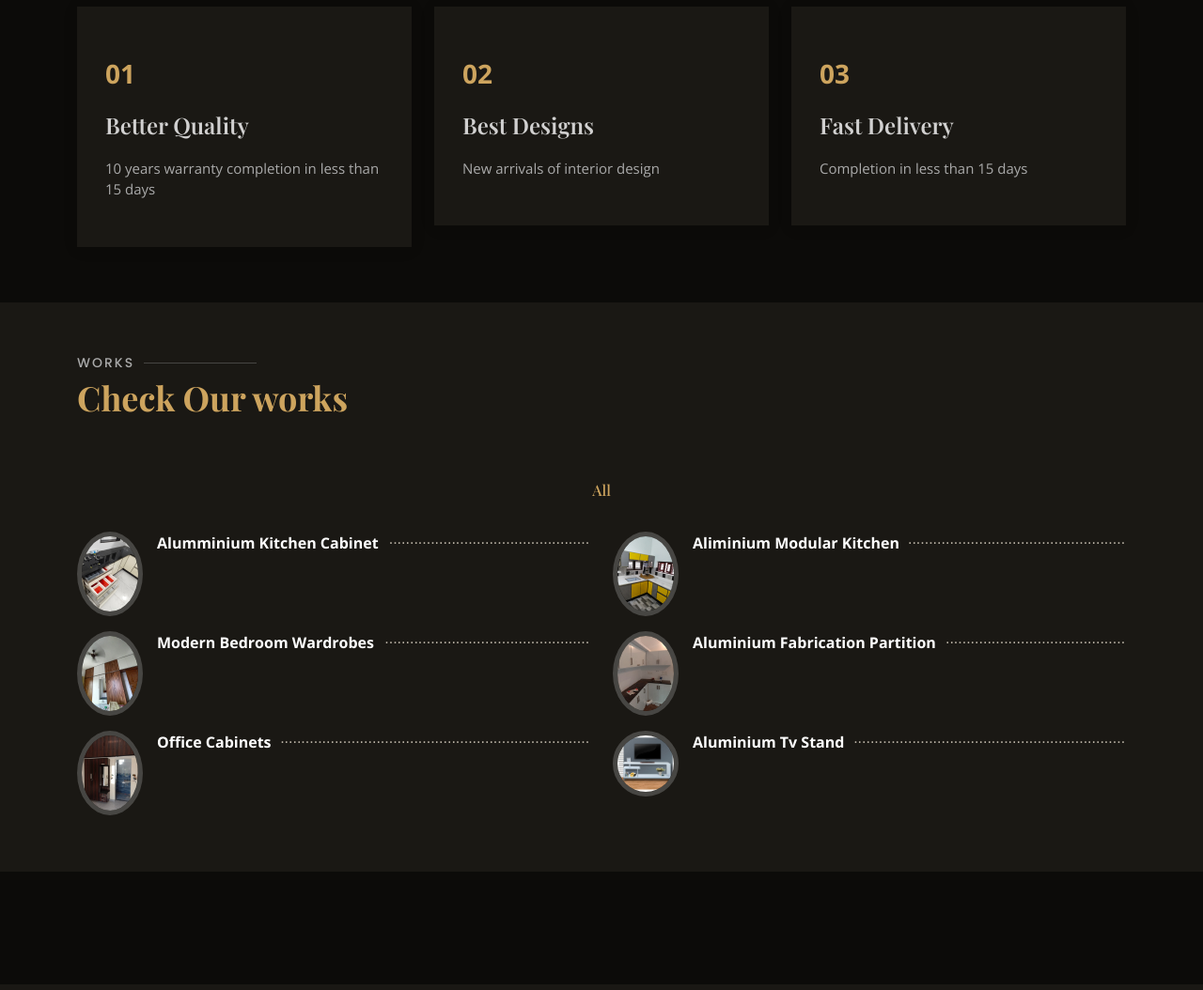
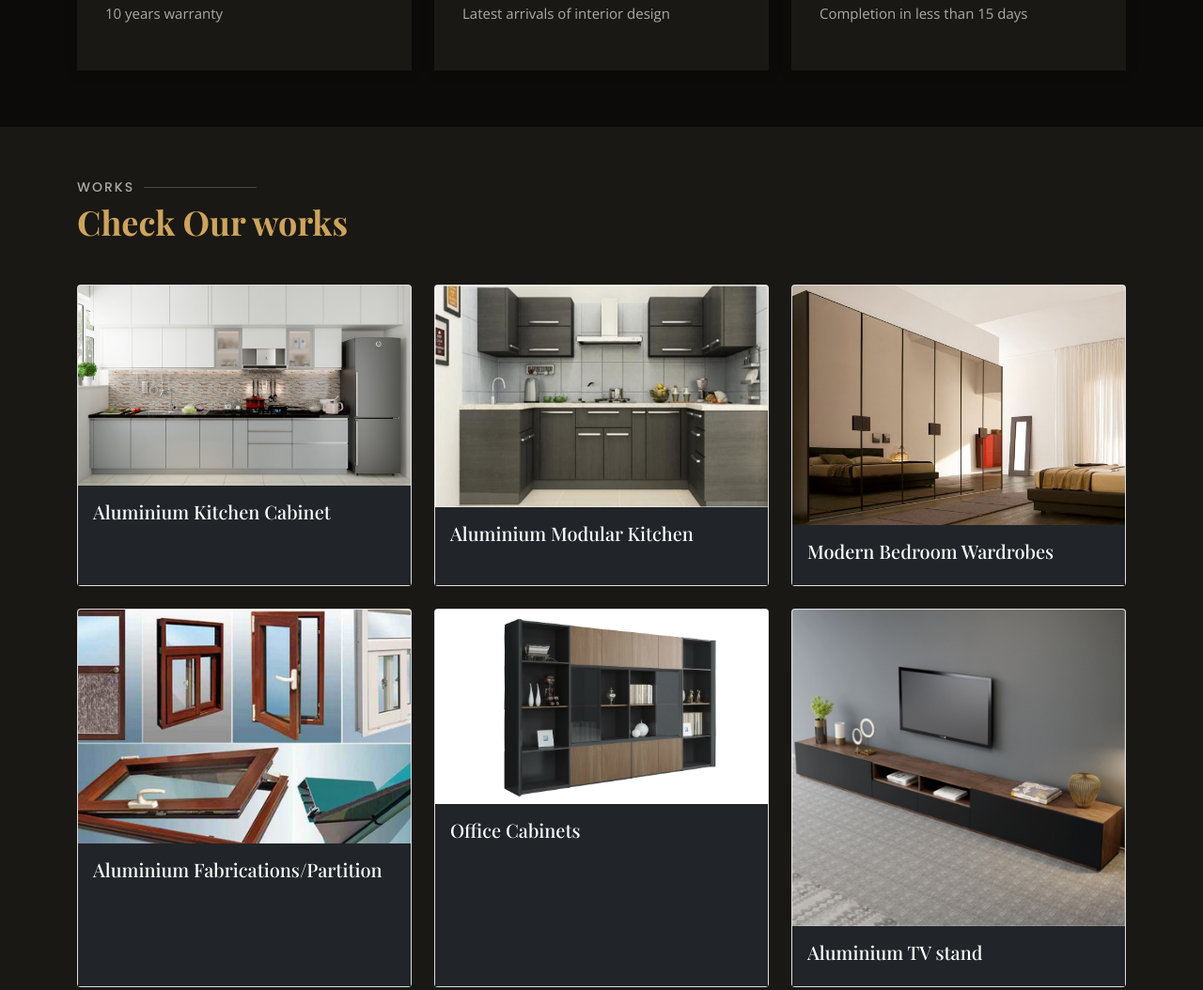
Before and after one commit to sahadpk/designfab, a plain HTML site: page index.html in a window 1280 px wide. Shown: the part 1533-2587 px from the top of the page at 94% size. Drawn offline with nearby package versions, Linux system fonts and the light colour scheme; a web font is replaced by a local one.

Commit message:
updated card

```diff
--- a/assets/css/style.css
+++ b/assets/css/style.css
@@ -399,7 +399,7 @@ h1, h2, h3, h4, h5, h6 {
 #hero {
   width: 100%;
   height: 100vh;
-  background: url("../img/gallery/image26.jpg") top center;
+  background: url("../img/gallery/imagemain1.jpg") top center;
   background-size: cover;
   position: relative;
   padding: 0;
@@ -1531,6 +1531,7 @@ section {
   height: 50px;
   width: 50px;
   cursor: pointer;
+
 }
 .ph-icon{
   padding: 10px;
@@ -1538,4 +1539,5 @@ section {
   color: #0052a5;
   cursor: pointer;
 
-}
+
+}
--- a/index.html
+++ b/index.html
@@ -106,7 +106,7 @@
         <div class="row">
           <div class="col-lg-6 order-1 order-lg-2" data-aos="zoom-in" data-aos-delay="100">
             <div class="about-img">
-              <img src="assets/img/gallery/image15.jpg" alt="" style="width: 100%;">
+              <img src="assets/img/gallery/image37" alt="" style="width: 100%;">
             </div>
           </div>
           <div class="col-lg-6 pt-4 pt-lg-0 order-2 order-lg-1 content">
@@ -145,7 +145,7 @@
             <div class="box" data-aos="zoom-in" data-aos-delay="100">
               <span>01</span>
               <h4>Better Quality</h4>
-               <p>10 years warranty completion in less than 15 days</p>
+               <p>10 years warranty</p>
             </div>
           </div>
 
@@ -153,7 +153,7 @@
             <div class="box" data-aos="zoom-in" data-aos-delay="200">
               <span>02</span>
               <h4>Best Designs </h4>
-              <p>New arrivals of interior design</p>
+              <p>Latest arrivals of interior design</p>
             </div>
           </div>
 
@@ -179,60 +179,61 @@
           <p>Check Our works</p>
         </div>
 
-        <div class="row" data-aos="fade-up" data-aos-delay="100">
-          <div class="col-lg-12 d-flex justify-content-center mt-3">
-            <ul id="menu-flters">
-              <li data-filter="*" class="filter-active">All</li>
-            </ul>
+        <div class="row row-cols-1 row-cols-md-3 g-4">
+          <div class="col">
+            <div class="card h-100">
+              <img src="assets/img/gallery/image30.jpg" class="card-img-top" alt="...">
+              <div class="card-body bg-dark">
+                <h5 class="card-title">Aluminium Kitchen Cabinet</h5>
+                <!-- <p class="card-text">This is a longer card with supporting text below as a natural lead-in to additional content. This content is a little bit longer.</p> -->
               </div>
             </div>
-
-        <div class="row menu-container" data-aos="fade-up" data-aos-delay="200">
-
-          <div class="col-lg-6 menu-item filter-starters mt-3">
-            <img src="assets/img/gallery/image12.jpg" class="menu-img" alt="">
-            <div class="menu-content">
-              <a href="#">Alumminium Kitchen Cabinet</a>
           </div>
-
-          </div>
-
-           <div class="col-lg-6 menu-item filter-specialty mt-3">
-            <img src="assets/img/gallery/image10.jpg" class="menu-img" alt="">
-            <div class="menu-content">
-              <a href="#">Aliminium Modular Kitchen</a>
-            </div>
-
-            </div>
-           <div class="col-lg-6 menu-item filter-starters mt-3">
-            <img src="assets/img/gallery/image3.jpg" class="menu-img" alt="">
-            <div class="menu-content">
-              <a href="#">Modern Bedroom Wardrobes</a>
+          <div class="col">
+            <div class="card h-100">
+              <img src="assets/img/gallery/image31.jpg" class="card-img-top" alt="...">
+              <div class="card-body bg-dark">
+                <h5 class="card-title">Aluminium Modular Kitchen</h5>
+                <!-- <p class="card-text">This is a short card.</p> -->
               </div>
             </div>
-
-           <div class="col-lg-6 menu-item filter-salads mt-3">
-            <img src="assets/img/gallery/image20.jpg" class="menu-img" alt="">
-            <div class="menu-content">
-              <a href="#">Aluminium Fabrication Partition</a>
           </div>
-
+          <div class="col">
+            <div class="card h-100">
+              <img src="assets/img/gallery/image32.jpg" class="card-img-top" alt="...">
+              <div class="card-body bg-dark">
+                <h5 class="card-title">Modern Bedroom Wardrobes</h5>
+                <!-- <p class="card-text">This is a longer card with supporting text below as a natural lead-in to additional content.</p> -->
               </div>
-
-          <div class="col-lg-6 menu-item filter-specialty mt-3">
-            <img src="assets/img/gallery/image19.jpg" class="menu-img" alt="">
-            <div class="menu-content">
-              <a href="#">Office Cabinets</a>
             </div>
-
           </div>
-
-          <div class="col-lg-6 menu-item filter-starters mt-3">
-            <img src="assets/img/gallery/image29.jpg" class="menu-img" alt="">
-            <div class="menu-content">
-              <a href="#">Aluminium Tv Stand</a>
+          <div class="col">
+            <div class="card h-100">
+              <img src="assets/img/gallery/image33.png" class="card-img-top" alt="...">
+              <div class="card-body bg-dark">
+                <h5 class="card-title">Aluminium Fabrications/Partition</h5>
+                <!-- <p class="card-text">This is a longer card with supporting text below as a natural lead-in to additional content.</p> -->
               </div>
-
+            </div>
+          </div>
+          <div class="col">
+            <div class="card h-100">
+              <img src="assets/img/gallery/image34.jpg" class="card-img-top" alt="...">
+              <div class="card-body bg-dark">
+                <h5 class="card-title">Office Cabinets</h5>
+                <!-- <p class="card-text">This is a longer card with supporting text below as a natural lead-in to additional content.</p> -->
+              </div>
+            </div>
+          </div>
+          <div class="col">
+            <div class="card h-100">
+              <img src="assets/img/gallery/image36.jpg" class="card-img-top" alt="...">
+              <div class="card-body bg-dark">
+                <h5 class="card-title">Aluminium TV stand</h5>
+                <!-- <p class="card-text">This is a longer card with supporting text below as a natural lead-in to additional content. This content is a little bit longer.</p> -->
+              </div>
+            </div>
+          </div>
         </div>
 
 
@@ -363,8 +364,8 @@
           </div>
 
         </div>
-
-        <!-- <button type="button" class="btn btn-primary" style="text-align: center;">View All </button> -->
+   <!-- <a href="gallery.html"></a>
+        <button type="button" class="btn btn-primary" style="text-align: center;">View All </button> -->
       </section><!-- End Gallery Section -->
 
       <!-- ======= Chefs Section ======= -->
```
Also changed, not shown: assets/img/gallery/image30.avif (added), assets/img/gallery/image30.jpg (added), assets/img/gallery/image31.jpg (added), assets/img/gallery/image32.jpg (added), assets/img/gallery/image33.png (added), assets/img/gallery/image34.jpg (added), assets/img/gallery/image35.webp (added), assets/img/gallery/image36.jpg (added), assets/img/gallery/image37.jpeg (added), assets/img/gallery/imagemain1.jpg (added). Lines whose indentation alone changed are shown as unchanged.
